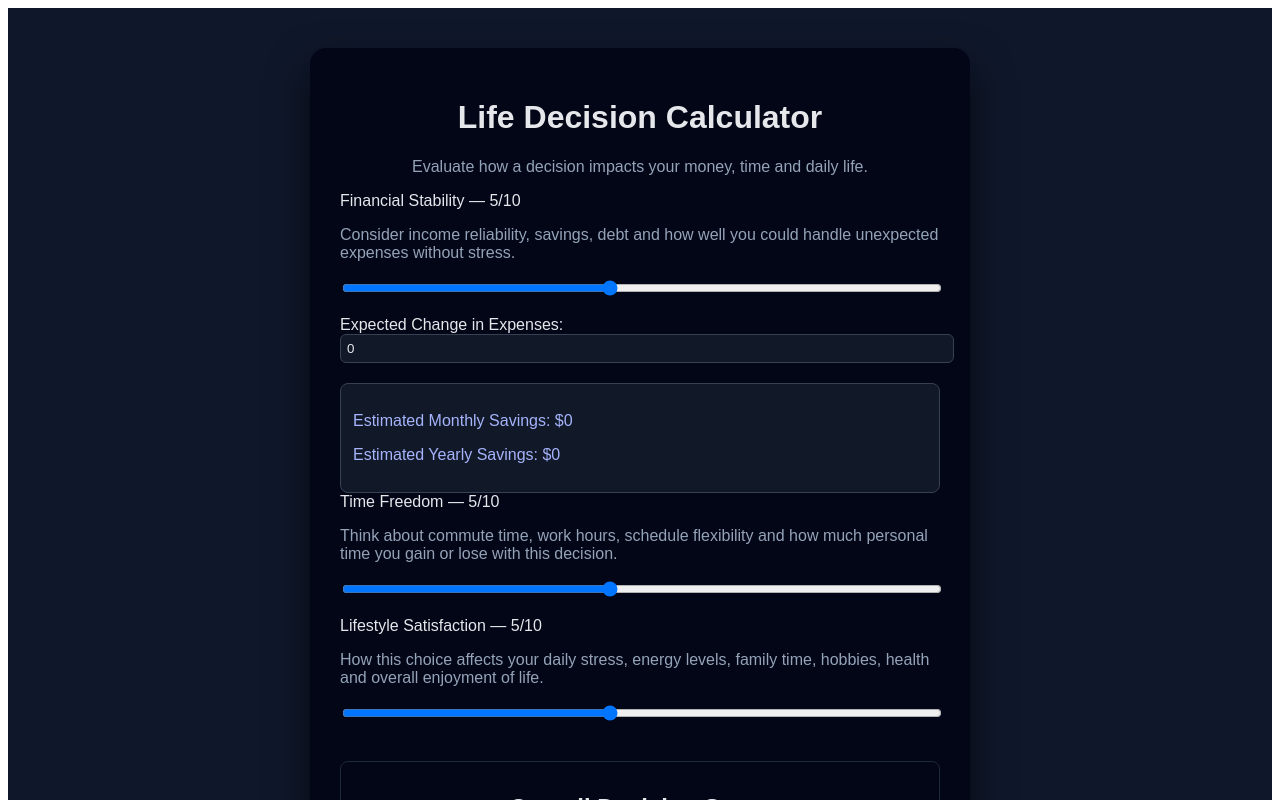
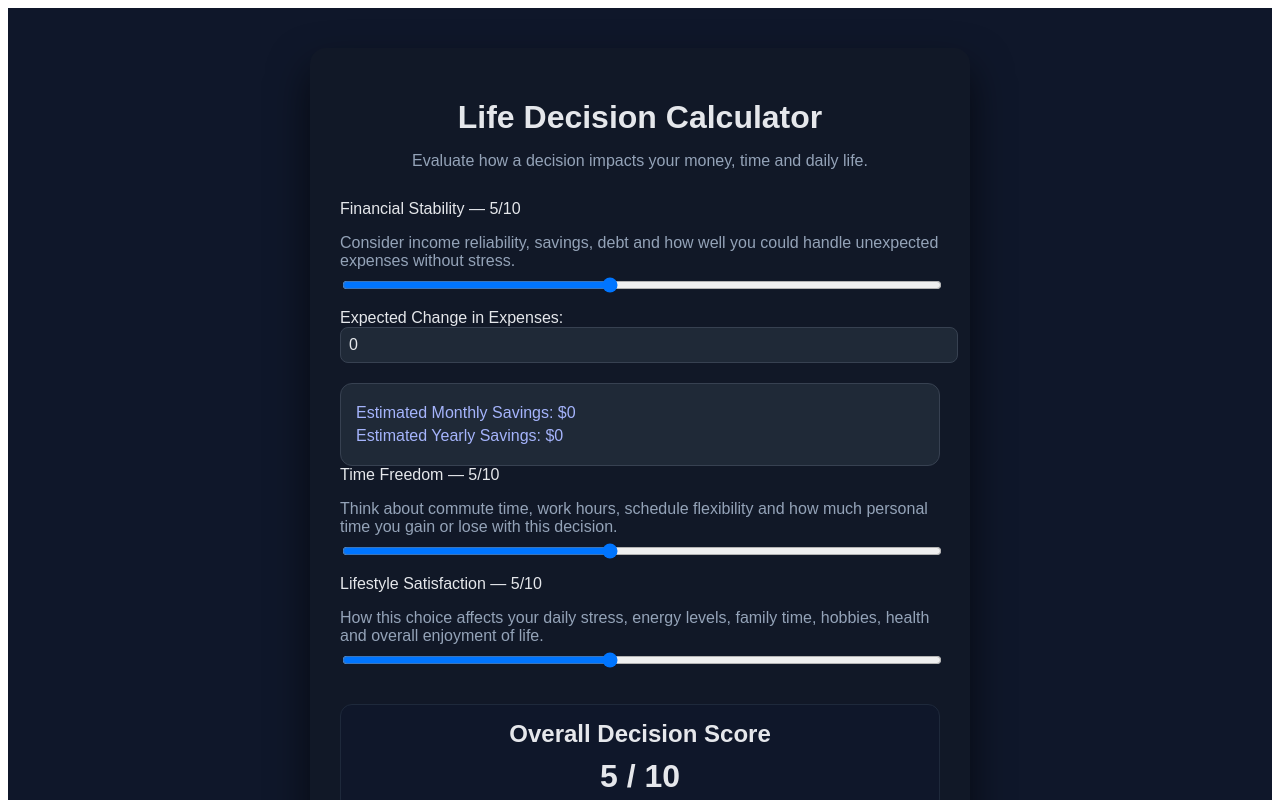
Before and after one commit to billybirdsong93/CalcyourLife-min, a Next.js app: page / in a window 1280 px wide. Shown: the top 800 px of the page. Built offline with nearby package versions, Linux system fonts and the light colour scheme.

Commit message:
Update Calculator.jsx

```diff
--- a/app/Calculator.jsx
+++ b/app/Calculator.jsx
@@ -20,41 +20,105 @@ export default function Calculator() {
     return { monthlySavings: monthly, yearlySavings: monthly * 12 };
   }, [expenseChange]);
 
+  // Slider gradient style helper
+  const getGradient = (value) => {
+    const percentage = (value - 1) / 9 * 100; // 1-10 scale
+    return {
+      background: `linear-gradient(90deg, #f87171 ${percentage}%, #374151 ${percentage}%)`,
+    };
+  };
+
   return (
     <div style={{ minHeight: "100vh", background: "#0f172a", color: "#e5e7eb", padding: "40px", fontFamily: "Arial, sans-serif" }}>
-      <div style={{ maxWidth: "600px", margin: "0 auto", background: "#020617", padding: "30px", borderRadius: "16px", boxShadow: "0 20px 40px rgba(0,0,0,0.6)" }}>
-        <h1 style={{ textAlign: "center" }}>Life Decision Calculator</h1>
-        <p style={{ textAlign: "center", color: "#94a3b8" }}>Evaluate how a decision impacts your money, time and daily life.</p>
+      <div style={{ maxWidth: "600px", margin: "0 auto", background: "#111827", padding: "30px", borderRadius: "16px", boxShadow: "0 20px 40px rgba(0,0,0,0.6)" }}>
+        <h1 style={{ textAlign: "center", marginBottom: "10px" }}>Life Decision Calculator</h1>
+        <p style={{ textAlign: "center", color: "#94a3b8", marginBottom: "30px" }}>Evaluate how a decision impacts your money, time and daily life.</p>
 
         {/* Financial Slider */}
         <label>Financial Stability — {financial}/10</label>
-        <p style={{ color: "#94a3b8" }}>Consider income reliability, savings, debt and how well you could handle unexpected expenses without stress.</p>
-        <input type="range" min="1" max="10" value={financial} onChange={(e) => setFinancial(Number(e.target.value))} style={{ width: "100%", marginBottom: "20px" }} />
+        <p style={{ color: "#94a3b8", marginBottom: "5px" }}>Consider income reliability, savings, debt and how well you could handle unexpected expenses without stress.</p>
+        <input
+          type="range"
+          min="1"
+          max="10"
+          value={financial}
+          onChange={(e) => setFinancial(Number(e.target.value))}
+          style={{
+            width: "100%",
+            marginBottom: "20px",
+            borderRadius: "8px",
+            height: "8px",
+            ...getGradient(financial),
+            transition: "background 0.3s ease",
+          }}
+        />
 
         {/* Expected Change in Expenses */}
         <label>Expected Change in Expenses:</label>
-        <input type="number" value={expenseChange} onChange={(e) => setExpenseChange(Number(e.target.value))} style={{ width: "100%", marginBottom: "10px", padding: "6px", borderRadius: "6px", border: "1px solid #374151", background: "#111827", color: "#e5e7eb" }} />
+        <input
+          type="number"
+          value={expenseChange}
+          onChange={(e) => setExpenseChange(Number(e.target.value))}
+          style={{
+            width: "100%",
+            marginBottom: "10px",
+            padding: "8px",
+            borderRadius: "8px",
+            border: "1px solid #374151",
+            background: "#1f2937",
+            color: "#e5e7eb",
+            fontSize: "16px",
+          }}
+        />
 
         {/* Display Savings */}
-        <div style={{ marginTop: "10px", padding: "12px", borderRadius: "8px", background: "#111827", border: "1px solid #374151", color: "#a5b4fc" }}>
-          <p>Estimated Monthly Savings: ${monthlySavings}</p>
-          <p>Estimated Yearly Savings: ${yearlySavings}</p>
+        <div style={{ marginTop: "10px", padding: "15px", borderRadius: "12px", background: "#1f2937", border: "1px solid #374151", color: "#a5b4fc" }}>
+          <p style={{ margin: "5px 0" }}>Estimated Monthly Savings: ${monthlySavings}</p>
+          <p style={{ margin: "5px 0" }}>Estimated Yearly Savings: ${yearlySavings}</p>
         </div>
 
         {/* Time Slider */}
         <label style={{ marginTop: "20px" }}>Time Freedom — {time}/10</label>
-        <p style={{ color: "#94a3b8" }}>Think about commute time, work hours, schedule flexibility and how much personal time you gain or lose with this decision.</p>
-        <input type="range" min="1" max="10" value={time} onChange={(e) => setTime(Number(e.target.value))} style={{ width: "100%", marginBottom: "20px" }} />
+        <p style={{ color: "#94a3b8", marginBottom: "5px" }}>Think about commute time, work hours, schedule flexibility and how much personal time you gain or lose with this decision.</p>
+        <input
+          type="range"
+          min="1"
+          max="10"
+          value={time}
+          onChange={(e) => setTime(Number(e.target.value))}
+          style={{
+            width: "100%",
+            marginBottom: "20px",
+            borderRadius: "8px",
+            height: "8px",
+            ...getGradient(time),
+            transition: "background 0.3s ease",
+          }}
+        />
 
         {/* Lifestyle Slider */}
         <label>Lifestyle Satisfaction — {lifestyle}/10</label>
-        <p style={{ color: "#94a3b8" }}>How this choice affects your daily stress, energy levels, family time, hobbies, health and overall enjoyment of life.</p>
-        <input type="range" min="1" max="10" value={lifestyle} onChange={(e) => setLifestyle(Number(e.target.value))} style={{ width: "100%", marginBottom: "20px" }} />
+        <p style={{ color: "#94a3b8", marginBottom: "5px" }}>How this choice affects your daily stress, energy levels, family time, hobbies, health and overall enjoyment of life.</p>
+        <input
+          type="range"
+          min="1"
+          max="10"
+          value={lifestyle}
+          onChange={(e) => setLifestyle(Number(e.target.value))}
+          style={{
+            width: "100%",
+            marginBottom: "20px",
+            borderRadius: "8px",
+            height: "8px",
+            ...getGradient(lifestyle),
+            transition: "background 0.3s ease",
+          }}
+        />
 
         {/* Overall Score */}
-        <div style={{ marginTop: "20px", padding: "12px", borderRadius: "8px", background: "#020617", border: "1px solid #1e293b", textAlign: "center" }}>
-          <h2>Overall Decision Score</h2>
-          <p style={{ fontSize: "32px", fontWeight: "700" }}>{score} / 10</p>
+        <div style={{ marginTop: "20px", padding: "15px", borderRadius: "12px", background: "#0f172a", border: "1px solid #1e293b", textAlign: "center" }}>
+          <h2 style={{ margin: "0 0 10px 0" }}>Overall Decision Score</h2>
+          <p style={{ fontSize: "32px", fontWeight: "700", margin: 0 }}>{score} / 10</p>
         </div>
       </div>
     </div>
```
